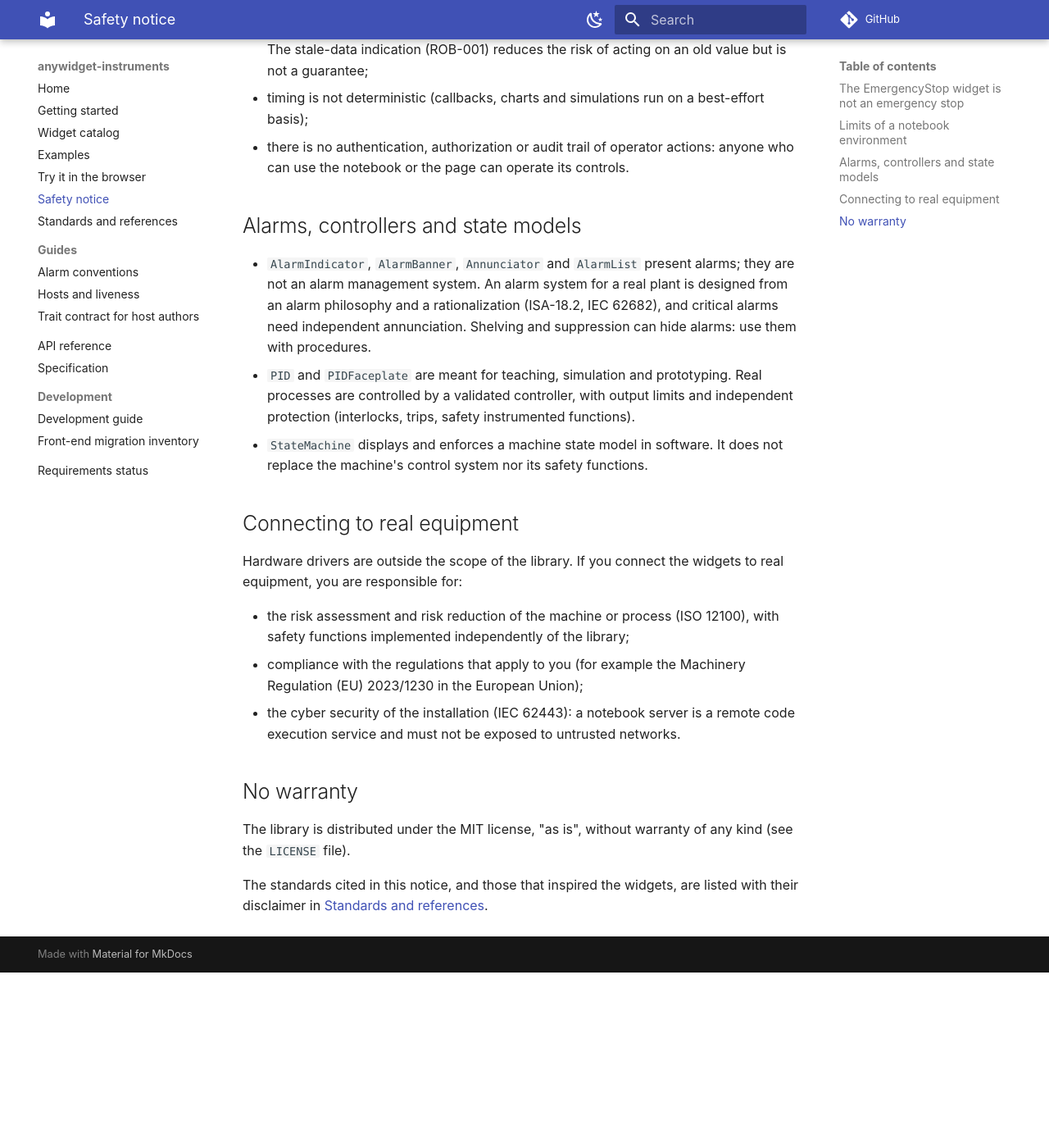
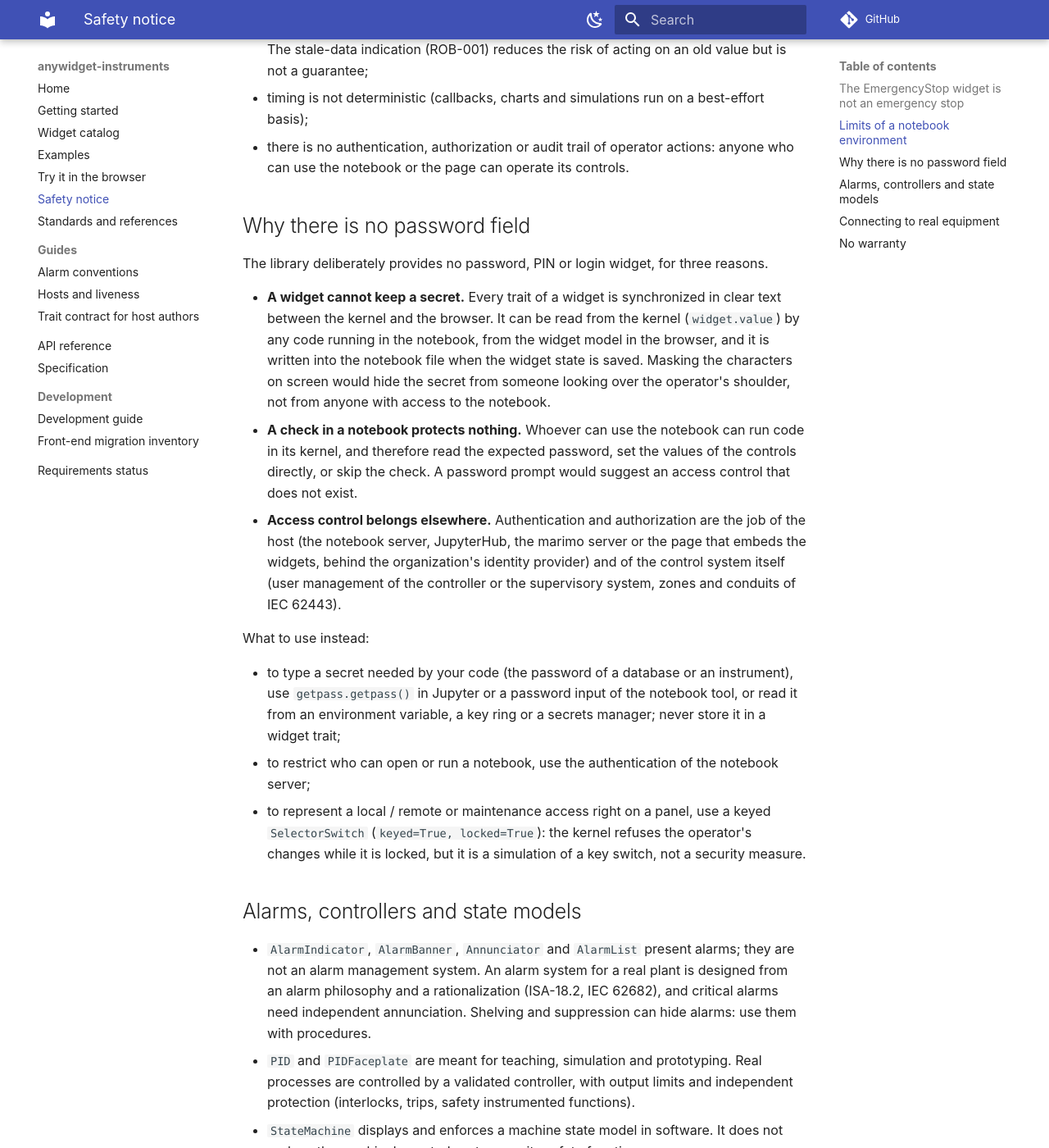
Before and after one commit to AnywidgetInstruments/anywidget-instruments-industrial, an MkDocs documentation site: the page built from docs/safety.md, in a window 1280 px wide and 1400 px high, scrolled down 726 px. Shown: the whole window at 82% size. Built offline with MkDocs 1.6.1 and Material for MkDocs 9.7.7, drawn with Linux system fonts in a browser that asks for light colours; comment, search, counter and statistics services are not loaded; before the commit the page ends 1912 px from its top, so only the background shows below that.

Commit message:
Explain why there is no password field
Safety notice: a widget cannot keep a secret (traits travel and are saved
in clear text), a check in a notebook protects nothing (anyone who can run
the notebook runs code in its kernel), and access control belongs to the
host and to the control system. Lists what to use instead: getpass or a
secrets store for secrets, the notebook server authentication, and a keyed
SelectorSwitch to represent an access right. The widget catalog links to it.

Assisted-by: AI

```diff
--- a/docs/safety.md
+++ b/docs/safety.md
@@ -32,6 +32,41 @@ A notebook is not a real-time control system:
   actions: anyone who can use the notebook or the page can operate its
   controls.
 
+## Why there is no password field
+
+The library deliberately provides no password, PIN or login widget, for
+three reasons.
+
+* **A widget cannot keep a secret.** Every trait of a widget is synchronized
+  in clear text between the kernel and the browser. It can be read from the
+  kernel (`widget.value`) by any code running in the notebook, from the
+  widget model in the browser, and it is written into the notebook file when
+  the widget state is saved. Masking the characters on screen would hide the
+  secret from someone looking over the operator's shoulder, not from anyone
+  with access to the notebook.
+* **A check in a notebook protects nothing.** Whoever can use the notebook
+  can run code in its kernel, and therefore read the expected password, set
+  the values of the controls directly, or skip the check. A password prompt
+  would suggest an access control that does not exist.
+* **Access control belongs elsewhere.** Authentication and authorization are
+  the job of the host (the notebook server, JupyterHub, the marimo server
+  or the page that embeds the widgets, behind the organization's identity
+  provider) and of the control system itself (user management of the
+  controller or the supervisory system, zones and conduits of IEC 62443).
+
+What to use instead:
+
+* to type a secret needed by your code (the password of a database or an
+  instrument), use `getpass.getpass()` in Jupyter or a password input of
+  the notebook tool, or read it from an environment variable, a key ring or
+  a secrets manager; never store it in a widget trait;
+* to restrict who can open or run a notebook, use the authentication of the
+  notebook server;
+* to represent a local / remote or maintenance access right on a panel, use
+  a keyed `SelectorSwitch` (`keyed=True, locked=True`): the kernel refuses
+  the operator's changes while it is locked, but it is a simulation of a key
+  switch, not a security measure.
+
 ## Alarms, controllers and state models
 
 * `AlarmIndicator`, `AlarmBanner`, `Annunciator` and `AlarmList` present
```
Also changed, not shown: docs/widgets.md (+5 -0 lines).
